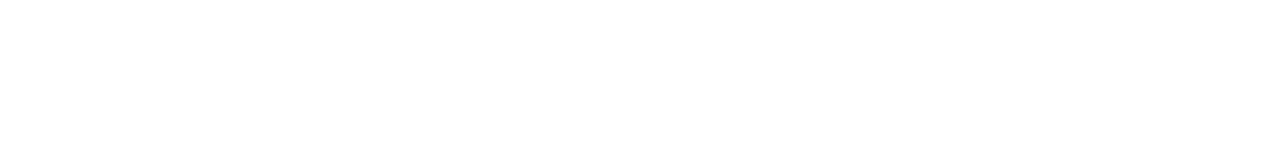
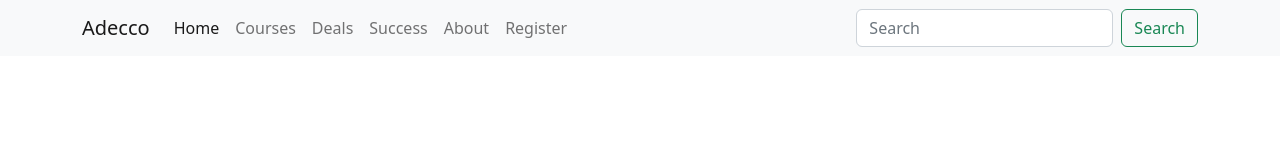
Before and after one commit to saimonfrp/Adecco, a plain HTML site: page index.html in a window 1280 px wide. Drawn offline with nearby package versions, Linux system fonts and the light colour scheme.

Commit message:
adecco navbar

```diff
--- a/index.html
+++ b/index.html
@@ -10,7 +10,44 @@
 </head>
 
 <body>
-
+    <header>
+        <nav class="navbar navbar-expand-lg bg-light">
+            <div class="container">
+                <a class="navbar-brand" href="#">Adecco</a>
+                <button class="navbar-toggler" type="button" data-bs-toggle="collapse"
+                    data-bs-target="#navbarSupportedContent" aria-controls="navbarSupportedContent"
+                    aria-expanded="false" aria-label="Toggle navigation">
+                    <span class="navbar-toggler-icon"></span>
+                </button>
+                <div class="collapse navbar-collapse" id="navbarSupportedContent">
+                    <ul class="navbar-nav me-auto mb-2 mb-lg-0">
+                        <li class="nav-item">
+                            <a class="nav-link active" aria-current="page" href="#">Home</a>
+                        </li>
+                        <li class="nav-item">
+                            <a class="nav-link" href="#">Courses</a>
+                        </li>
+                        <li class="nav-item">
+                            <a class="nav-link" href="#">Deals</a>
+                        </li>
+                        <li class="nav-item">
+                            <a class="nav-link" href="#">Success</a>
+                        </li>
+                        <li class="nav-item">
+                            <a class="nav-link" href="#">About</a>
+                        </li>
+                        <li class="nav-item">
+                            <a class="nav-link" href="#">Register</a>
+                        </li>
+                    </ul>
+                    <form class="d-flex" role="search">
+                        <input class="form-control me-2" type="search" placeholder="Search" aria-label="Search">
+                        <button class="btn btn-outline-success" type="submit">Search</button>
+                    </form>
+                </div>
+            </div>
+        </nav>
+    </header>
     <script src="https://cdn.jsdelivr.net/npm/bootstrap@5.2.0/dist/js/bootstrap.bundle.min.js"
         integrity="sha384-A3rJD856KowSb7dwlZdYEkO39Gagi7vIsF0jrRAoQmDKKtQBHUuLZ9AsSv4jD4Xa"
         crossorigin="anonymous"></script>
```
